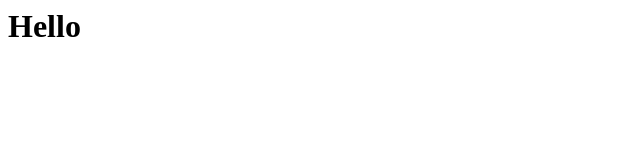
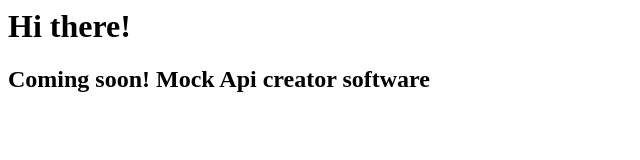
Before and after one commit to jaspi-lalbuat/mock-apis, a plain HTML site: page index.html in a window 1280 px wide. Shown: the whole page, without its empty margins (0-640 px from the left). Drawn offline with Linux system fonts and the light colour scheme.

Commit message:
Update index.html

```diff
--- a/index.html
+++ b/index.html
@@ -1 +1,2 @@
-<h1>Hello</h1>
+<h1>Hi there!</h1>
+<h2>Coming soon! Mock Api creator software</h2>
```
